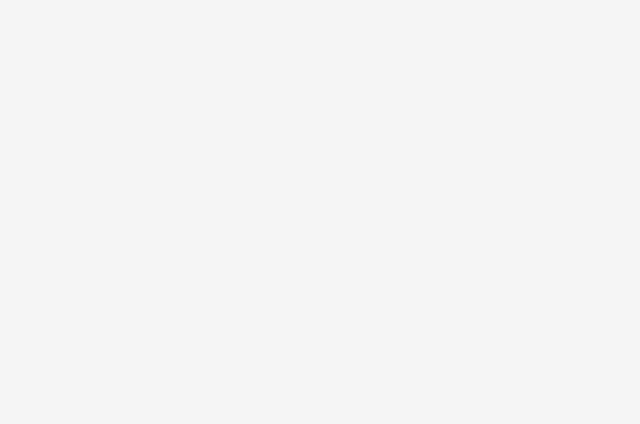
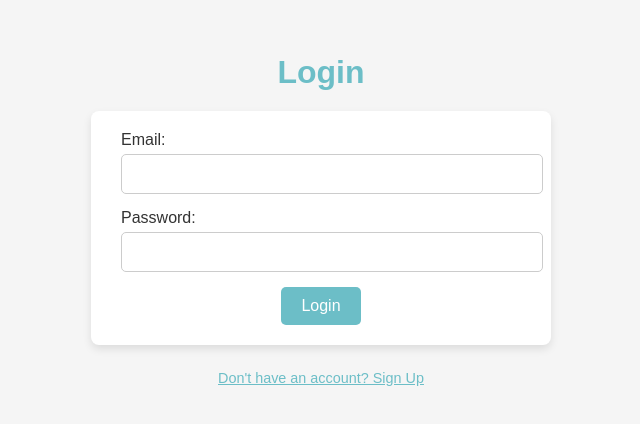
Before and after one commit to dinakazemi/pastport, a React (Create React App) app in the folder pastport-frontend/: page /auth in a window 1280 px wide. Before the commit this address had no page. Shown: the part 186-610 px from the top of the page, without its empty margins (319-959 px from the left). Built offline with nearby package versions, Linux system fonts and the light colour scheme.

Commit message:
add frontend for signup and login

```diff
--- a/pastport-frontend/src/App.js
+++ b/pastport-frontend/src/App.js
@@ -1,12 +1,14 @@
 import React from "react";
 import { BrowserRouter as Router, Routes, Route } from "react-router-dom";
 import HomePage from "./HomePage";
+import AuthPage from "./AuthPage";
 
 function App() {
   return (
     <Router>
       <Routes>
         <Route path="/" element={<HomePage />} />
+        <Route path="/auth" element={<AuthPage />} />
       </Routes>
     </Router>
   );
--- /dev/null
+++ b/pastport-frontend/src/AuthPage.css
@@ -0,0 +1,118 @@
+/* General styles for the page */
+.auth-page {
+  display: flex;
+  flex-direction: column;
+  align-items: center;
+  justify-content: center;
+  min-height: 100vh;
+  background-color: #f5f5f5;
+  font-family: Arial, sans-serif;
+  padding: 20px;
+  box-sizing: border-box;
+}
+
+.auth-page h1 {
+  color: #6cbec7;
+  font-size: 2rem;
+  margin-bottom: 20px;
+}
+
+/* Form styles */
+form {
+  display: flex;
+  flex-direction: column;
+  align-items: center;
+  background: white;
+  padding: 20px 30px;
+  border-radius: 8px;
+  box-shadow: 0 4px 8px rgba(0, 0, 0, 0.1);
+  width: 100%;
+  max-width: 400px;
+}
+
+label {
+  display: flex;
+  flex-direction: column;
+  align-items: flex-start;
+  margin-bottom: 15px;
+  width: 100%;
+}
+
+label input {
+  width: 100%;
+  padding: 10px;
+  margin-top: 5px;
+  border: 1px solid #ccc;
+  border-radius: 5px;
+  font-size: 1rem;
+  transition: border-color 0.3s ease;
+}
+
+label input:focus {
+  border-color: #6cbec7;
+  outline: none;
+}
+
+/* Button styles */
+button {
+  background-color: #6cbec7;
+  color: white;
+  border: none;
+  padding: 10px 20px;
+  border-radius: 5px;
+  font-size: 1rem;
+  cursor: pointer;
+  transition: background-color 0.3s ease, transform 0.2s ease;
+}
+
+button:hover {
+  background-color: #6cbec7;
+  transform: scale(1.05);
+}
+
+button:active {
+  transform: scale(0.95);
+}
+
+/* Error message styles */
+.error {
+  color: red;
+  font-size: 0.9rem;
+  margin-top: 10px;
+}
+
+/* Toggle button styles */
+.toggle-button {
+  background: none;
+  border: none;
+  color: #6cbec7;
+  cursor: pointer;
+  font-size: 0.9rem;
+  margin-top: 15px;
+  text-decoration: underline;
+  transition: color 0.3s ease;
+}
+
+.toggle-button:hover {
+  color: #f8fafc;
+}
+
+/* Responsive design */
+@media (max-width: 600px) {
+  .auth-page h1 {
+    font-size: 1.5rem;
+  }
+
+  form {
+    padding: 15px 20px;
+  }
+
+  label input {
+    font-size: 0.9rem;
+  }
+
+  button {
+    font-size: 0.9rem;
+    padding: 8px 15px;
+  }
+}
--- /dev/null
+++ b/pastport-frontend/src/AuthPage.jsx
@@ -0,0 +1,127 @@
+import React, { useState } from "react";
+import { useNavigate } from "react-router-dom";
+import "./AuthPage.css";
+
+const AuthPage = () => {
+  const navigate = useNavigate();
+  const [isLogin, setIsLogin] = useState(true); // State to toggle between login and signup
+  const [formData, setFormData] = useState({
+    name: "",
+    email: "",
+    institution: "",
+    password: "",
+  }); // State to store form input data
+  const [error, setError] = useState(null); // State to store error messages
+
+  // Toggle between Login and Signup forms
+  const toggleForm = () => {
+    setIsLogin(!isLogin); // Switch form type
+    setFormData({ name: "", email: "", institution: "", password: "" }); // Clear form data
+    setError(null); // Reset errors
+  };
+
+  // Handle input changes and update formData
+  const handleChange = (e) => {
+    const { name, value } = e.target;
+    setFormData((prevData) => ({ ...prevData, [name]: value }));
+  };
+
+  // Handle form submission
+  const handleSubmit = async (e) => {
+    e.preventDefault(); // Prevent default form submission behavior
+    const endpoint = isLogin ? "/login/" : "/signup/"; // Choose the correct endpoint
+    const requestData = isLogin
+      ? { email: formData.email, password: formData.password } // Login only requires email and password
+      : {
+          name: formData.name,
+          email: formData.email,
+          institution: formData.institution,
+          password: formData.password,
+        }; // Signup requires additional fields
+
+    try {
+      const response = await fetch(endpoint, {
+        method: "POST",
+        headers: { "Content-Type": "application/json" },
+        body: JSON.stringify(requestData),
+      });
+
+      if (!response.ok) {
+        const errorData = await response.json();
+        throw new Error(errorData.message || "Something went wrong!");
+      }
+
+      const data = await response.json();
+      console.log("Success:", data); // For debugging
+      // Set login status in localStorage and navigate to Add New Site page
+      localStorage.setItem("isLoggedIn", "true");
+      navigate("/add-site");
+    } catch (err) {
+      console.error("Error:", err.message);
+      setError(err.message); // Display error message
+    }
+  };
+
+  return (
+    <div className="auth-page">
+      <h1>{isLogin ? "Login" : "Sign Up"}</h1>
+      <form onSubmit={handleSubmit}>
+        {/* Signup fields (name and institution) */}
+        {!isLogin && (
+          <>
+            <label>
+              Name:
+              <input
+                type="text"
+                name="name"
+                value={formData.name}
+                onChange={handleChange}
+                required
+              />
+            </label>
+            <label>
+              Institution:
+              <input
+                type="text"
+                name="institution"
+                value={formData.institution}
+                onChange={handleChange}
+                required
+              />
+            </label>
+          </>
+        )}
+        {/* Common fields for Login and Signup */}
+        <label>
+          Email:
+          <input
+            type="email"
+            name="email"
+            value={formData.email}
+            onChange={handleChange}
+            required
+          />
+        </label>
+        <label>
+          Password:
+          <input
+            type="password"
+            name="password"
+            value={formData.password}
+            onChange={handleChange}
+            required
+          />
+        </label>
+        <button type="submit">{isLogin ? "Login" : "Sign Up"}</button>
+      </form>
+      {error && <p className="error">{error}</p>}
+      <button className="toggle-button" onClick={toggleForm}>
+        {isLogin
+          ? "Don't have an account? Sign Up"
+          : "Already have an account? Login"}
+      </button>
+    </div>
+  );
+};
+
+export default AuthPage;
--- a/pastport-frontend/src/HomePage.js
+++ b/pastport-frontend/src/HomePage.jsx
@@ -1,4 +1,4 @@
-import React, { useState, useEffect, useTransition } from "react";
+import React, { useState, useEffect } from "react";
 import { useNavigate } from "react-router-dom";
 import "./HomePage.css";
 import logo from "./logo.png";
@@ -33,7 +33,12 @@ const HomePage = () => {
   }, []);
 
   const handleAddSite = () => {
-    navigate("/add-site");
+    const isLoggedIn = localStorage.getItem("isLoggedIn"); // Check login status
+    if (isLoggedIn === "true") {
+      navigate("/add-site"); // Navigate to Add New Site page if logged in
+    } else {
+      navigate("/auth"); // Navigate to AuthPage if not logged in
+    }
   };
 
   const handleSiteClick = (siteId) => {
```
